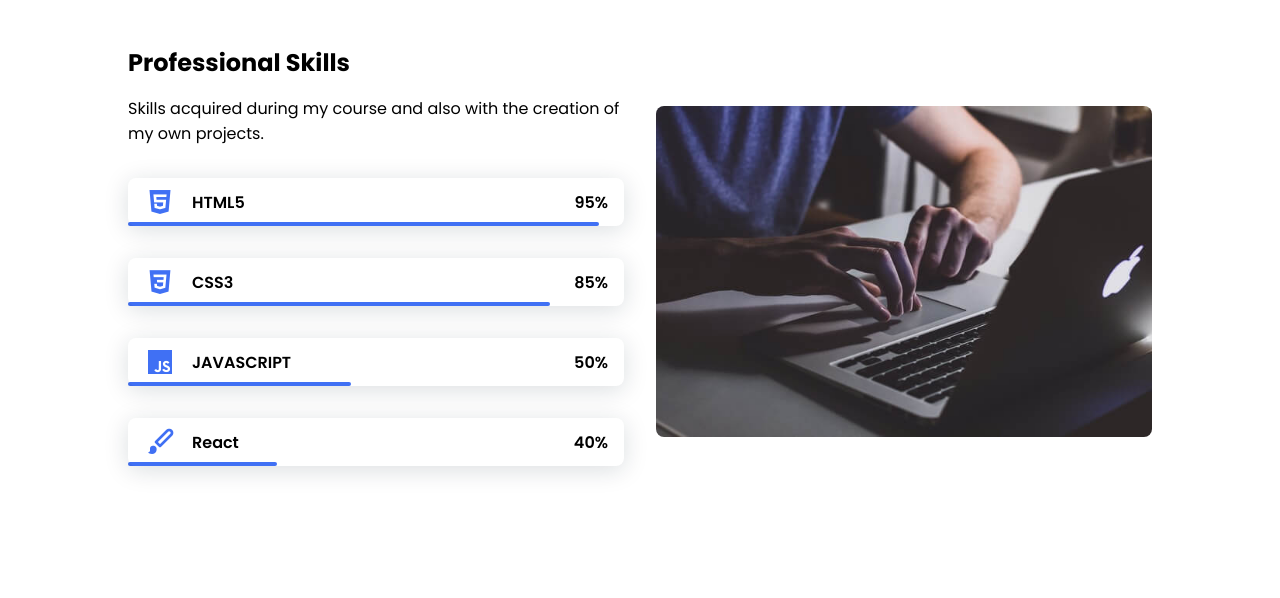
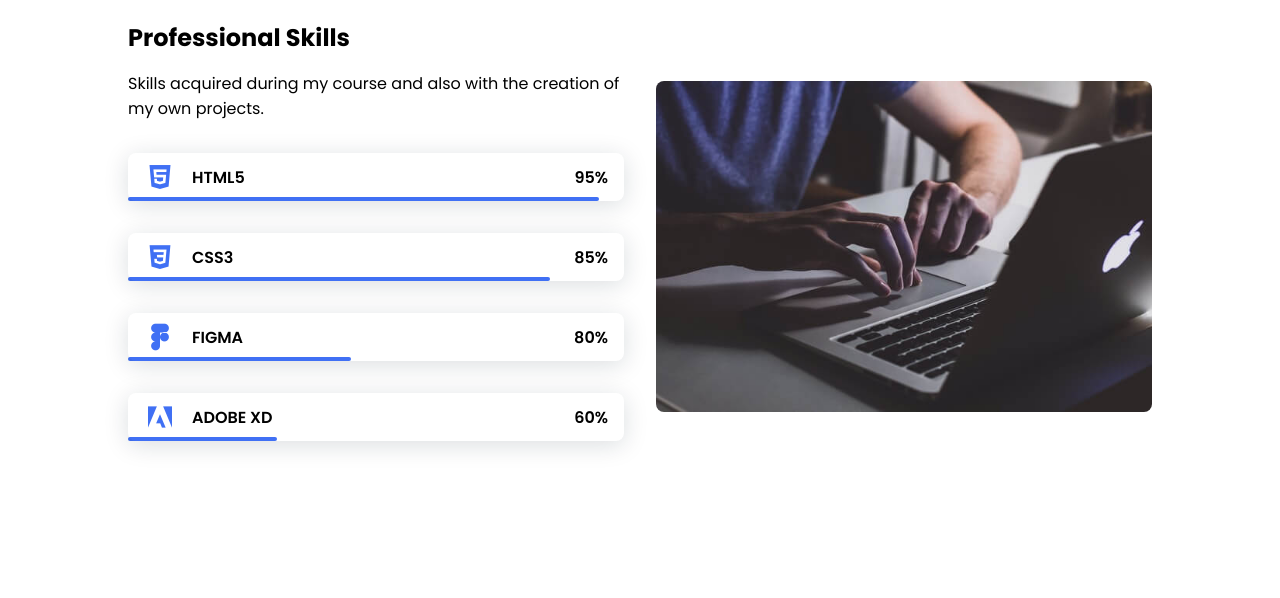
Before and after one commit to Nery93/website, a plain HTML site: page index.html in a window 1280 px wide. Shown: the part 1506-2104 px from the top of the page. Drawn offline with nearby package versions, Linux system fonts and the light colour scheme.

Commit message:
Update index.html

```diff
--- a/index.html
+++ b/index.html
@@ -41,7 +41,7 @@
             <!--===== HOME =====-->
             <section class="home bd-grid" id="home">
                 <div class="home__data">
-                    <h1 class="home__title">Hi,<br>I'm <span class="home__title-color">Guilherme</span><br> Web Developer</h1>
+                    <h1 class="home__title">Hi,<br>I'm <span class="home__title-color">Guilherme</span><br> Ux/Ui Designer</h1>
 
                     <a href="mailto:guilherme.rp93@hotmail.com" class="button" target="_blank">Contact</a>
                 </div>
@@ -65,8 +65,8 @@
                     </div>
 
                     <div>
-                        <h2 class="about__subtitle">I'm Guilherme</h2>
-                        <p class="about__text">Brazilian living in Portugal and passionate for technology and everything that is built by it. I'm starting my career as a Front-end programmer, always studying and improving my knowledge.
+                       <h2 class="about__subtitle">I'm Guilherme</h2>
+                        <p class="about__text">Brazilian living in Portugal and passionate for technology and everything that is built by it. I'm starting my career as a Ux/Ui Design, always studying and improving my knowledge.
                             <br>
                             I'm looking for my first opportunity where I can demonstrate my experiences and capabilities acquired during the courses and projects created over time.
                             <br>
@@ -109,26 +109,26 @@
                         </div>
                         <div class="skills__data">
                             <div class="skills__names">
-                                <i class='bx bxl-javascript skills__icon' ></i>
-                                <span class="skills__name">JAVASCRIPT</span>
+                                <i class='bx bxl-figma skills__icon' ></i>
+                                <span class="skills__name">FIGMA</span>
                             </div>
                             <div class="skills__bar skills__js">
 
                             </div>
                             <div>
-                                <span class="skills__percentage">50%</span>
+                                <span class="skills__percentage">80%</span>
                             </div>
                         </div>
                         <div class="skills__data">
                             <div class="skills__names">
-                                <i class='bx bxs-paint skills__icon'></i>
-                                <span class="skills__name">React</span>
+                                <i class='bx bxl-adobe skills__icon'></i>
+                                <span class="skills__name">ADOBE XD</span>
                             </div>
                             <div class="skills__bar skills__ux">
 
                             </div>
                             <div>
-                                <span class="skills__percentage">40%</span>
+                                <span class="skills__percentage">60%</span>
                             </div>
                         </div>
                     </div>
```
